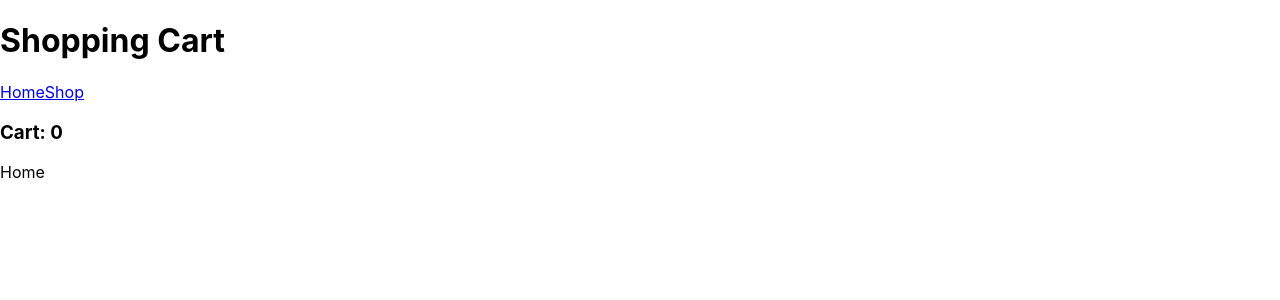
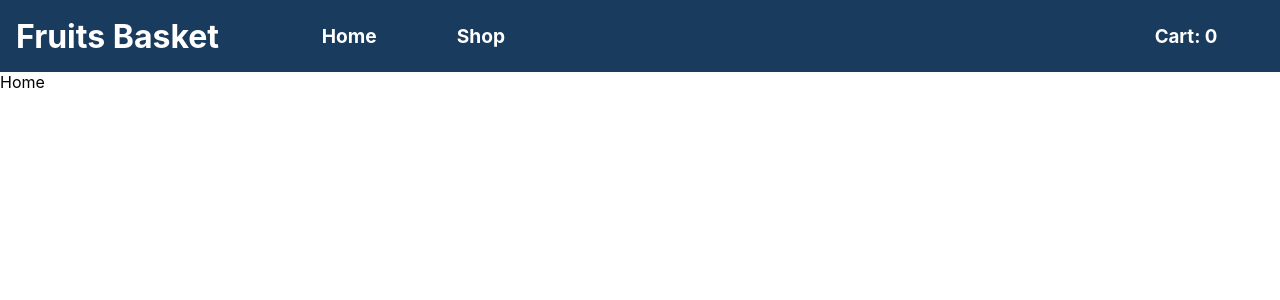
Before and after one commit to anthony-hsu/shopping-cart, a React (Create React App) app: page / in a window 1280 px wide. Shown: the top 300 px of the page. Built offline with nearby package versions, Linux system fonts and the light colour scheme.

Commit message:
Format navbar

```diff
--- a/src/App.js
+++ b/src/App.js
@@ -10,12 +10,16 @@ import Shop from "./components/Shop";
 import { useState } from "react";
 
 function App() {
+  const pageTitle = "Fruits Basket";
   const [cartItems, setCartItems] = useState(0);
   return (
     <RouterProvider
       router={createBrowserRouter(
         createRoutesFromElements(
-          <Route path="/" element={<HeaderLayout cartItems={cartItems} />}>
+          <Route
+            path="/"
+            element={<HeaderLayout cartItems={cartItems} title={pageTitle} />}
+          >
             <Route index element={<Home />} />
             <Route
               path="shop"
--- a/src/index.css
+++ b/src/index.css
@@ -28,22 +28,28 @@ code {
 .card {
   grid-row: span / 1;
   grid-column: span / 1;
-  width: 100%;
-  height: 100%;
-  display: flex;
-  flex-direction: column;
-  justify-content: center;
+  display: grid;
+  grid-template-columns: 100%;
+  grid-template-rows: 80% 10% 10%;
 }
 
 .img-product {
-  flex: 6 0 auto;
+  width: 100%;
+  max-height: 100%;
+  grid-column: auto;
+  grid-row: span / 1;
 }
 
 .p-product-title {
+  text-align: center;
   font-weight: bold;
+  grid-column: auto;
+  grid-row: span / 1;
 }
 
 .div-add-item {
+  grid-column: auto;
+  grid-row: span / 1;
   display: flex;
 }
 
@@ -54,3 +60,45 @@ code {
 .btn-add {
   flex: 1 0 auto;
 }
+
+.header-layout {
+  background-color: rgb(25, 59, 93);
+  display: flex;
+  align-items: center;
+  justify-content: space-between;
+}
+
+.nav-title {
+  flex: 1 0 auto;
+  padding: 0 1rem;
+  color: white;
+  margin: 0;
+}
+
+.nav-pages {
+  flex: 10 0 auto;
+  display: flex;
+  gap: 2rem;
+  align-items: stretch;
+}
+
+.nav-pages a {
+  text-decoration: none;
+  font-weight: bold;
+  font-size: 1.2rem;
+  color: white;
+  height: 100%;
+  display: flex;
+  align-items: center;
+  padding: 1.5rem;
+}
+
+.nav-pages a:hover {
+  background-color: slateblue;
+}
+
+.nav-cart {
+  flex: 1 0 auto;
+  color: white;
+  margin: 0
+}
--- a/src/layouts/HeaderLayout.js
+++ b/src/layouts/HeaderLayout.js
@@ -1,17 +1,19 @@
 import { NavLink, Outlet } from "react-router-dom";
 
 function HeaderLayout(props) {
-  const { cartItems } = props;
+  const { cartItems, title } = props;
   return (
-    <div className="header-layout">
-      <h1>Shopping Cart</h1>
-      <nav>
-        <NavLink to="/">Home</NavLink>
-        <NavLink to="shop">Shop</NavLink>
-      </nav>
-      <h3>Cart: {cartItems}</h3>
+    <>
+      <div className="header-layout">
+        <h1 className="nav-title">{title}</h1>
+        <nav className="nav-pages">
+          <NavLink to="/">Home</NavLink>
+          <NavLink to="shop">Shop</NavLink>
+        </nav>
+        <h3 className="nav-cart">Cart: {cartItems}</h3>
+      </div>
       <Outlet />
-    </div>
+    </>
   );
 }
 
```
Also changed, not shown: 1 other file (tests, documents, lock files or other folders).
